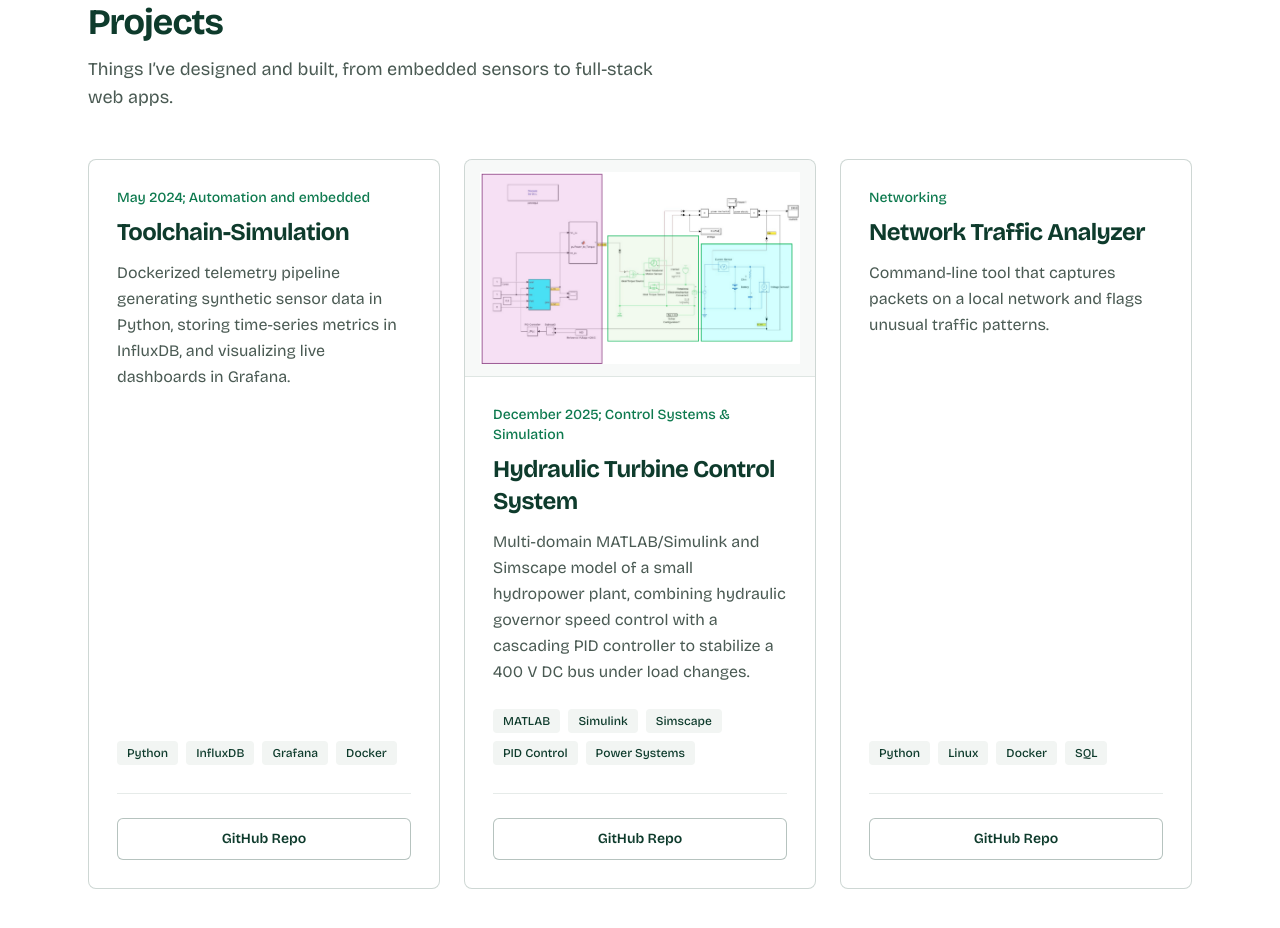
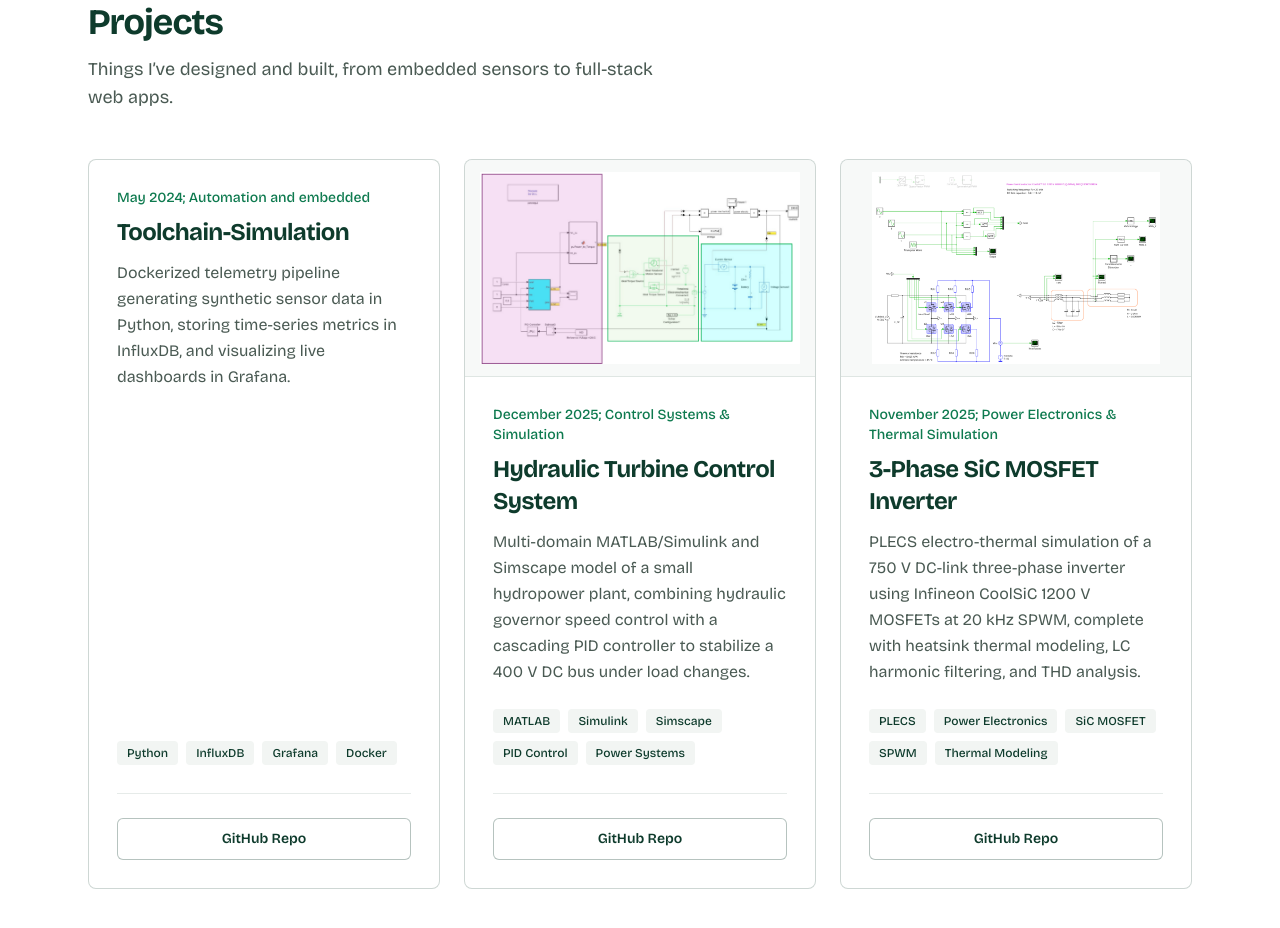
Before and after one commit to himajpy/himajpy.github.io, a plain HTML site: page index.html in a window 1280 px wide. Shown: the part 799-1727 px from the top of the page. Drawn offline with nearby package versions, Linux system fonts and the light colour scheme.

Commit message:
Replace Networking project with Power Electronics project

```diff
--- a/index.html
+++ b/index.html
@@ -244,7 +244,7 @@ html{color-scheme:light;scroll-padding-top:5rem}
 const projects=[
   {type:"May 2024; Automation and embedded",title:"Toolchain-Simulation",desc:"Dockerized telemetry pipeline generating synthetic sensor data in Python, storing time-series metrics in InfluxDB, and visualizing live dashboards in Grafana.",tags:["Python", "InfluxDB", "Grafana", "Docker"], repo:"https://github.com/himajpy/Toolchain-Simulation/tree/main"},
   {type:"December 2025; Control Systems & Simulation",title:"Hydraulic Turbine Control System",image: "hydro-schema.png", desc:"Multi-domain MATLAB/Simulink and Simscape model of a small hydropower plant, combining hydraulic governor speed control with a cascading PID controller to stabilize a 400 V DC bus under load changes.",tags:["MATLAB", "Simulink", "Simscape", "PID Control", "Power Systems"],demo:"https://example.com",repo:"https://github.com/your-username/inventory-tracker"},
-  {type:"Networking",title:"Network Traffic Analyzer",desc:"Command-line tool that captures packets on a local network and flags unusual traffic patterns.",tags:["Python","Linux","Docker","SQL"],demo:"https://example.com",repo:"https://github.com/your-username/traffic-analyzer"}
+  {type:"November 2025; Power Electronics & Thermal Simulation",title:"3-Phase SiC MOSFET Inverter", image: "plecssimu.png", desc:"PLECS electro-thermal simulation of a 750 V DC-link three-phase inverter using Infineon CoolSiC 1200 V MOSFETs at 20 kHz SPWM, complete with heatsink thermal modeling, LC harmonic filtering, and THD analysis.", tags:["PLECS", "Power Electronics", "SiC MOSFET", "SPWM", "Thermal Modeling"], repo:"https://github.com/your-username/traffic-analyzer"}
 ];
 
 /* EDIT: your skills, grouped by category. */
```
